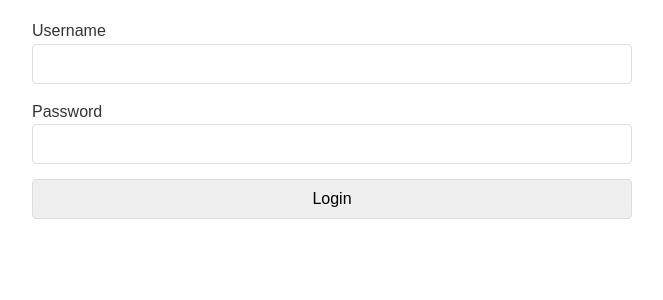
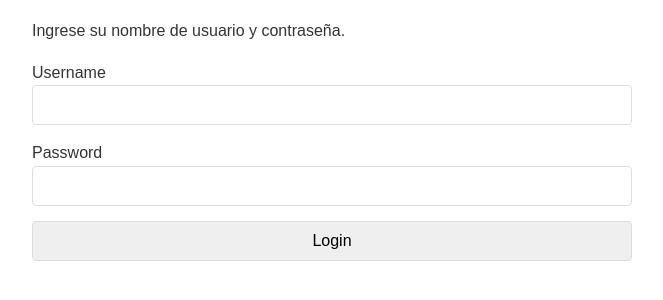
Before and after one commit to HugoMontes/hello-git-usuariox, a plain HTML site: page login.html in a window 1280 px wide. Shown: the part 158-458 px from the top of the page, without its empty margins (308-971 px from the left). Drawn offline with Linux system fonts and the light colour scheme.

Commit message:
Añadir mensaje en el login

```diff
--- a/login.html
+++ b/login.html
@@ -8,6 +8,7 @@
   </head>
   <body>
     <h1>Login</h1>
+    <p>Ingrese su nombre de usuario y contraseña.</p>
     <form action=".">
       <label>Username</label>
       <input type="text" name="username" />
```
